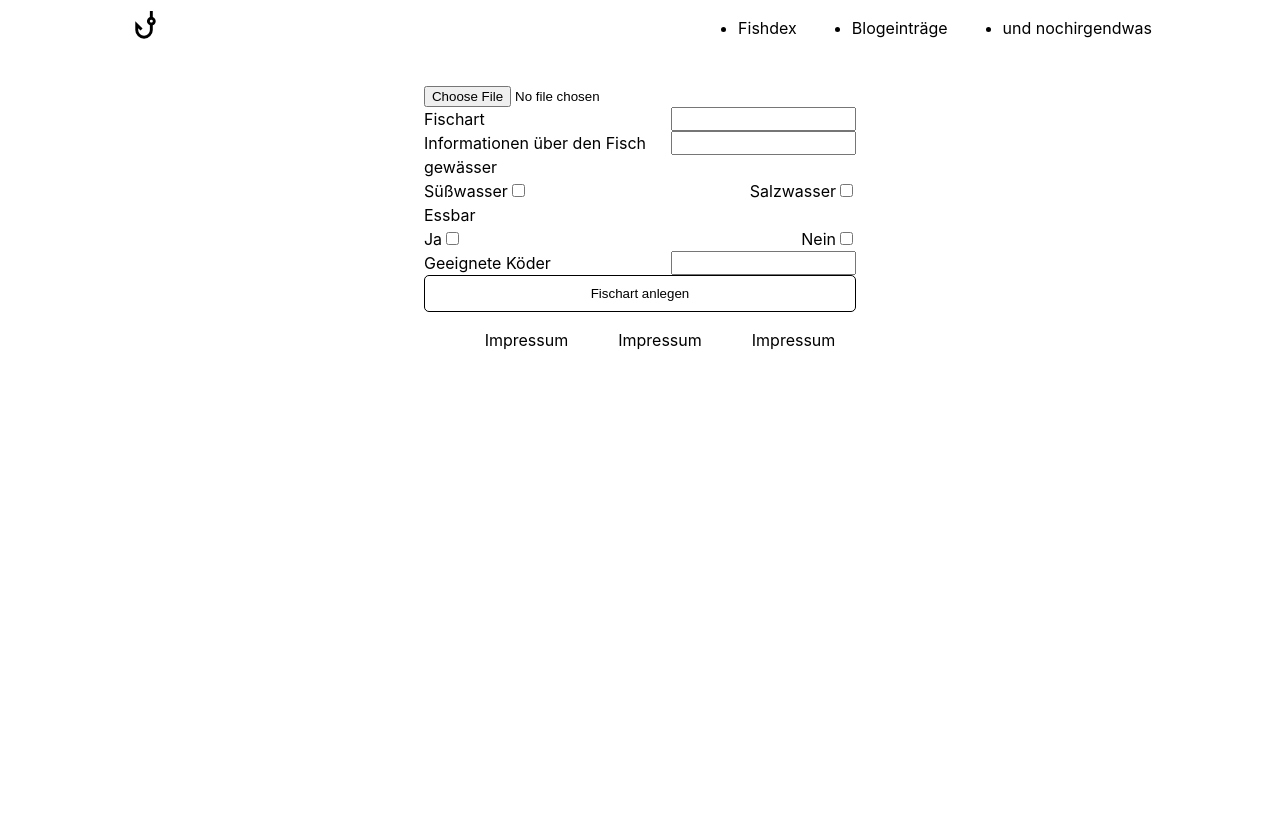
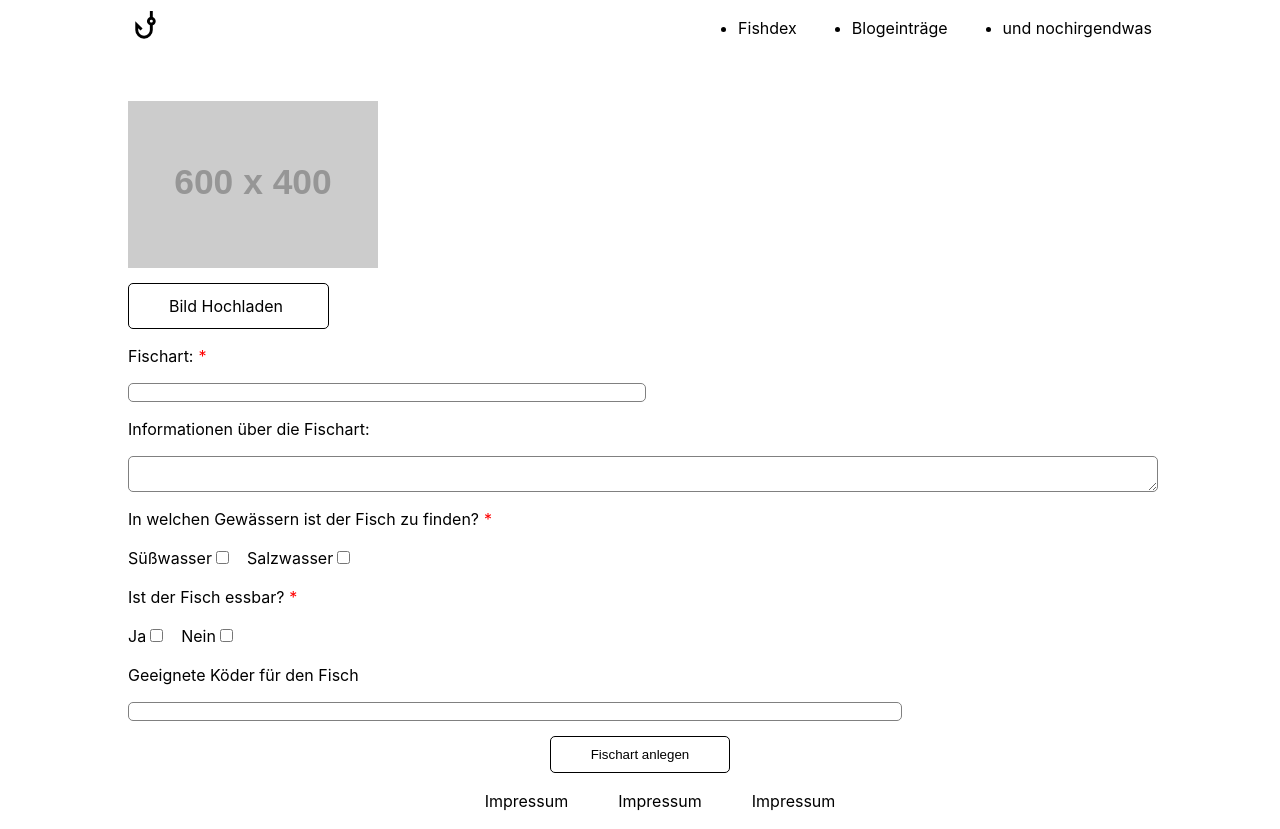
Before and after one commit to HonKLam/fishdex, a React (Vite) app in the folder fd-frontend/: page /fish/form in a window 1280 px wide. Before the commit the page ends 800 px from the top, so only its background shows below. Built offline with nearby package versions, Linux system fonts and the light colour scheme.

Commit message:
styling on fish add form

```diff
--- a/fd-frontend/src/Components/FishForm.jsx
+++ b/fd-frontend/src/Components/FishForm.jsx
@@ -1,6 +1,7 @@
 import { useState } from 'react'
 import { useMutation, useQuery } from 'react-query'
 import { fetchData, postData } from '../utils/api'
+import Button from "./General/Button.jsx";
 
 export default function FishForm() {
   const [fishName, setFishName] = useState('')
@@ -37,6 +38,12 @@ export default function FishForm() {
     if (!freshwaterChecked && !saltwaterChecked) {
       alert(
         'Bitte geben Sie an, in welchem Wasser der Fisch zu finden ist.'
+      )
+      return
+    }
+    if (!fishName) {
+      alert(
+        'Bitte geben Sie einen Fischnamen an.'
       )
       return
     }
@@ -104,22 +111,28 @@ export default function FishForm() {
     <div className="section fish-form">
       <div className="container">
         <form onSubmit={handleSubmit}>
-          <div className="row">
-            <input type="file" onChange={handleFileChange} />
+          <div className="row file">
+            <img src="https://placehold.co/600x400" className="image"/>
+            <div className='file file--upload'>
+              <label htmlFor='input-file'>
+                <i className="material-icons">Bild Hochladen</i>
+              </label>
+              <input id='input-file' type='file' onChange={handleFileChange}/>
+            </div>
+          </div>
+          <div className="row row-col" >
+            <label className="required">Fischart:</label>
+            <input className="fish-name" name="fish-kind" onChange={handleName}/>
+          </div>
+          <div className="row row-col">
+            <label>Informationen über die Fischart:</label>
+            <textarea className="fish-info" name="fish-info" onChange={handleInfos} />
           </div>
           <div className="row">
-            <label>Fischart</label>
-            <input name="fish-kind" onChange={handleName} />
+            <label className="required">In welchen Gewässern ist der Fisch zu finden?</label>
           </div>
           <div className="row">
-            <label>Informationen über den Fisch</label>
-            <input name="fish-info" onChange={handleInfos} />
-          </div>
-          <div className="row">
-            <label>gewässer</label>
-          </div>
-          <div className="row">
-            <label>
+            <label >
               Süßwasser
               <input
                 type="checkbox"
@@ -137,7 +150,7 @@ export default function FishForm() {
             </label>
           </div>
           <div className="row">
-            <label>Essbar</label>
+            <label className="required">Ist der Fisch essbar?</label>
           </div>
           <div className="row">
             <label>
@@ -159,11 +172,13 @@ export default function FishForm() {
               />
             </label>
           </div>
-          <div className="row">
-            <label>Geeignete Köder</label>
-            <input name="bait" onChange={handleBait} />
+          <div className="row row-col">
+            <label>Geeignete Köder für den Fisch</label>
+            <input className="bait" name="bait" onChange={handleBait} />
           </div>
-          <button type="submit">Fischart anlegen</button>
+          <div className="submit-btn">
+            <Button text="Fischart anlegen" callBack={handleSubmit}/>
+          </div>
         </form>
       </div>
     </div>
--- a/fd-frontend/src/css/add-fish-form.css
+++ b/fd-frontend/src/css/add-fish-form.css
@@ -4,15 +4,84 @@
         justify-content: center;
         display: flex;
         form {
+            .file {
+                position: relative;
+                display: flex;
+                justify-content: center;
+                align-items: start ;
+                flex-direction: column;
+            }
+
+
+            .file > input[type='file'] {
+                display: none
+            }
+
+            .file > label {
+                padding: 10px 40px;
+                background-color: white;
+                border: solid black 1px;
+                border-radius: 5px;
+                cursor: pointer;
+                color: black;
+            }
+
+            .file > label:hover {
+                border-color: hsl(0, 0%, 21%);
+            }
+
+            .file > label:active {
+                background-color: hsl(0, 0%, 96%);
+            }
+
+            .file > label > i {
+                padding-right: 5px;
+                font-style: normal;
+
+            }
             display: flex;
             flex-direction: column;
-            width: fit-content;
+            width: 100%;
+            .row-col {
+                flex-direction: column;
+            }
             .row {
-                justify-content: space-between;
+                position: relative;
+
                 display: flex;
-                gap: 25px;
+                gap: 15px;
+                padding-top: 15px;
+                .fish-name {
+                    width: 50%;
+                }
+                .fish-info {
+                    width: 100%;
+                }
+                .bait {
+                    width: 75%;
+                }
+                input, textarea{
+                    border-radius: 5px;
+                    border: 1px grey solid;                }
+                .image {
+                    max-width: 250px;
+                    max-height: 250px;
+                    object-fit: contain;
+                    overflow: clip;
+                }
+            }
+            .submit-btn {
+                padding-top: 15px;
+                justify-content: center;
+                display: flex;
             }
         }
     }
+    .required::after {
+        content: "*";
+        color: var(--secondary-color);
+        position: absolute;
+        margin-left: 5px;
+    }
 
 }
--- a/fd-frontend/src/css/varibles.css
+++ b/fd-frontend/src/css/varibles.css
@@ -14,3 +14,24 @@ body {
     --text-color: #000000;
     --animation-duration: 0.3s;
 }
+.btn-primary {
+    border: gray 2px solid;
+    background: white;
+    max-width: 250px;
+    padding: 1.5% 5%;
+    border-radius: 5px ;
+    display: flex;
+    justify-content: center;
+    align-content: center;
+    align-self: center;
+    align-items: center;
+    margin: 25px;
+    color: black;
+    transition-duration: var(--animation-duration);
+}
+.btn-primary:hover {
+    color: white;
+    background: grey;
+    border-radius: 0;
+
+}
```
